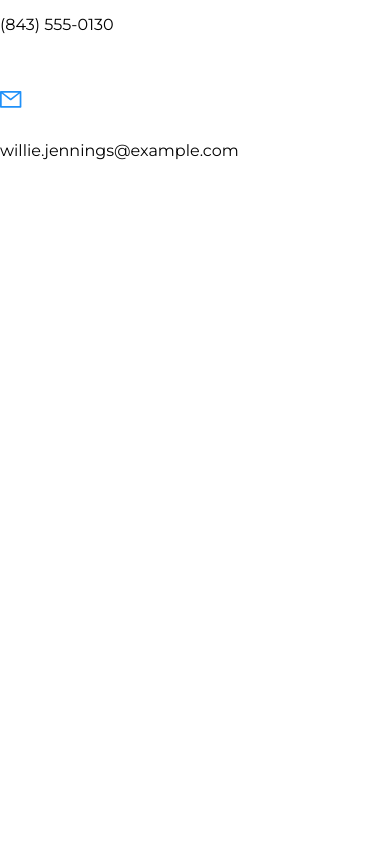
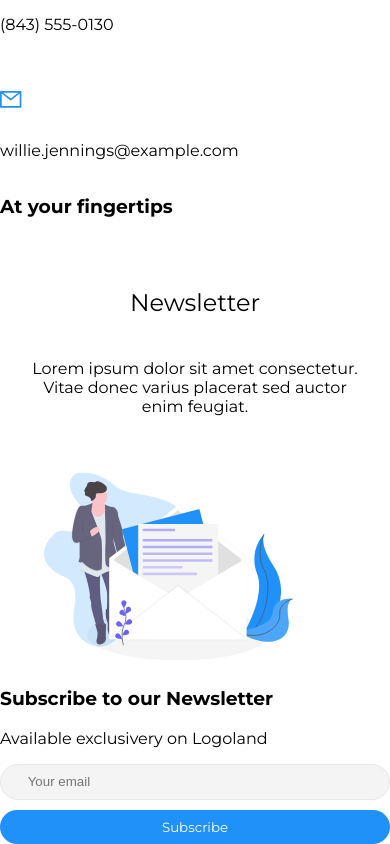
Before and after one commit to Kousay-Jebir/MKGCONCEPT-internship-frontend, a React (Vite) app: page / in a window 390 px wide. Shown: the part 947-1791 px from the top of the page. Before the commit the page ends 1123 px from the top, so only its background shows below. Built offline with nearby package versions, Linux system fonts and the light colour scheme.

Commit message:
added responsiveness for newsletter section

```diff
--- a/src/App.jsx
+++ b/src/App.jsx
@@ -26,6 +26,7 @@ function App() {
     <ContactForm></ContactForm> */}
     <Contact />
     <ContactInformation />
+    <Newsletter />
     </>
   )
 }
--- a/src/components/newsletter/Newsletter.jsx
+++ b/src/components/newsletter/Newsletter.jsx
@@ -1,14 +1,42 @@
+import React, { useState, useEffect } from "react";
 import illustration from '../../assets/newsletter.svg'
 import theme from '../../theme'
 import NewsLetterForm from './NewsletterForm'
 export default function Newsletter(){
+
+    const [isMobile, setIsMobile] = useState(window.innerWidth < 768);
+
+    useEffect(() => {
+        const handleResize = () => {
+            setIsMobile(window.innerWidth < 768);
+        };
+
+        window.addEventListener("resize", handleResize);
+
+        return () => {
+            window.removeEventListener("resize", handleResize);
+        };
+    }, []);
+
+    const additionalContentForMobile =
+    <div className="newsletter-header" style={{fontWeight:theme.typography.fontWeight.regular,textAlign:'center',display:'flex',flexDirection:'column',alignItems:'center',padding:'2em'}}>
+                <h2 style={{fontWeight:'inherit'}}>Newsletter</h2>
+                <h4 style={{fontWeight:'inherit', maxWidth:'400px'}}>Lorem ipsum dolor sit amet consectetur. Vitae donec varius placerat sed auctor enim feugiat.</h4>
+    </div>
+
+
+
     return(
-        <div>
+        <div style={{
+            display:'flex',
+            alignItems:'center'
+        }}>
             <div>
                 <div>
                     <h3>At your fingertips</h3>
-                    <h2 style={{fontWeight:theme.typography.fontWeight.regular}}>Lorem, ipsum dolor.</h2>
+                   { isMobile? additionalContentForMobile :  <h2 style={{fontWeight:theme.typography.fontWeight.regular}}>Lorem, ipsum dolor.</h2>}
                 </div>
+                { isMobile?  <div><img style={{width:'75%',height:'75%'}} src={illustration} alt="" /></div>:null}
                 <div>
                     <h3>Subscribe to our Newsletter</h3>
                     <p>Available exclusivery on Logoland</p>
@@ -16,7 +44,7 @@ export default function Newsletter(){
                     <NewsLetterForm />
                 </div>
             </div>
-            <img src={illustration} alt="" />
+            { isMobile? null :<div><img style={{width:'75%',height:'75%'}} src={illustration} alt="" /></div>}
         </div>
     )
 }
--- a/src/components/newsletter/NewsletterButton.jsx
+++ b/src/components/newsletter/NewsletterButton.jsx
@@ -1,11 +1,14 @@
 import Button from "../utility/Button";
 
-export default function NewsLetterButton({children,clickHandler}){
-    return(
-        <Button clickHandler={clickHandler} type='submit' styles={{
+export default function NewsLetterButton({children,clickHandler,mobileStyles=null}){
+    const appliedStyles = !mobileStyles? {paddingInline:'2em',
+        paddingBlock:'0.7em',} : {
             paddingInline:'2em',
             paddingBlock:'0.7em',
-        }}>
+            ...mobileStyles
+        }
+    return(
+        <Button clickHandler={clickHandler} type='submit' styles={appliedStyles}>
             {children}
         </Button>
     )
--- a/src/components/newsletter/NewsletterForm.jsx
+++ b/src/components/newsletter/NewsletterForm.jsx
@@ -1,21 +1,45 @@
+import React, { useState, useEffect } from "react";
 import theme from "../../theme";
 import NewsLetterButton from "./NewsletterButton";
 
-export default function NewsLetterForm(){
+export default function NewsLetterForm() {
+    const [isMobile, setIsMobile] = useState(window.innerWidth < 768);
+
+    useEffect(() => {
+        const handleResize = () => {
+            setIsMobile(window.innerWidth < 768);
+        };
+
+        window.addEventListener("resize", handleResize);
+
+        return () => {
+            window.removeEventListener("resize", handleResize);
+        };
+    }, []);
+
     const emailInputStyles = {
         border: `1px solid ${theme.palette.neutral.dark}`,
         backgroundColor: theme.palette.neutral.light,
-        paddingInline:'2em',
-        paddingBlock:'0.7em',
-        borderRadius:'100px'
-    }
-    return(
+        paddingInline: '2em',
+        paddingBlock: '0.7em',
+        width: isMobile ? '100%' : 'auto',
+        boxSizing: 'border-box',
+        borderRadius: '100px',
+        marginBottom: isMobile? '0.75em' : 0
+    };
+
+    return (
         <form style={{
-            display:'inline-flex',
-            gap:'10px'
+            display: isMobile? 'inline' : 'inline-flex',
+            gap:  isMobile? '0' : '10px',
+            flexDirection: isMobile ? 'column' : 'row',
+            width: isMobile ? '100%' : 'auto'
         }}>
-            <input type="email" name="email" id="email" placeholder="Your email" style={emailInputStyles}/>
-            <NewsLetterButton>Subscribe</NewsLetterButton>
+            <input type="email" name="email" id="email" placeholder="Your email" style={emailInputStyles} />
+            <NewsLetterButton mobileStyles={{
+                display: 'block',
+                width: isMobile ? '100%' : 'auto',
+            }}>Subscribe</NewsLetterButton>
         </form>
     );
 }
```
